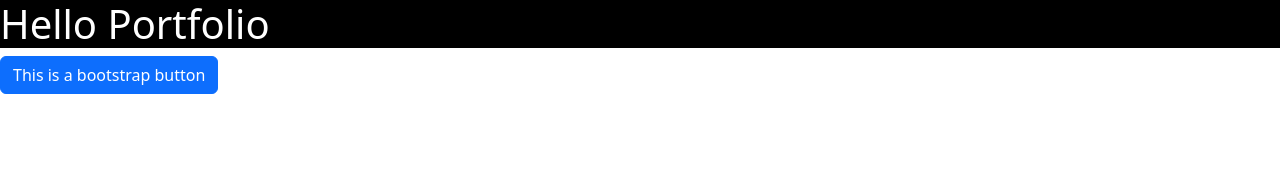
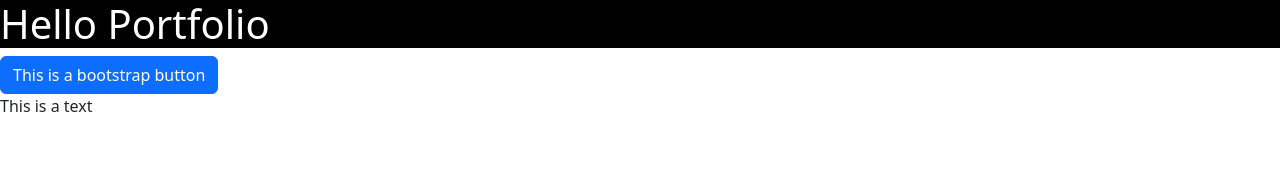
Before and after one commit to cmccurd/Personal-Portfolio, a React app: page / in a window 1280 px wide. Shown: the top 184 px of the page. Built offline with nearby package versions, Linux system fonts and the light colour scheme; the HTML template or start-up script is replaced by a standard one.

Commit message:
Added more scripts

```diff
--- a/package.json
+++ b/package.json
@@ -5,8 +5,9 @@
   "main": "webpack.config.js",
   "scripts": {
     "clean": "rm dist/bundle.js",
-    "build-dev": "webpack --mode development",
-    "build-prod": "webpack --mode production"
+    "build-dev": "webpack --mode development --watch",
+    "build-prod": "webpack --mode production",
+    "server-dev": "npx nodemon server/index.js"
   },
   "repository": {
     "type": "git",
--- a/src/App.js
+++ b/src/App.js
@@ -13,6 +13,7 @@ class App extends React.Component {
         <button type="button" class="btn btn-primary">
           This is a bootstrap button
         </button>
+        <p>This is a text</p>
       </>
     );
   }
```
